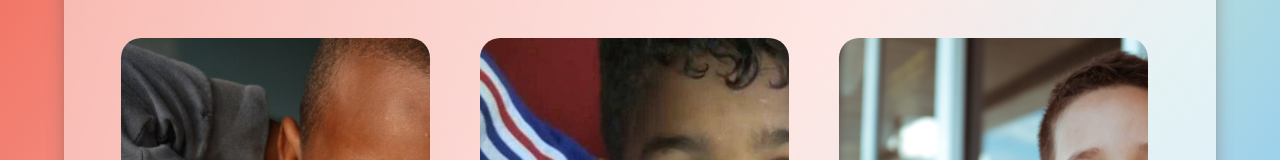
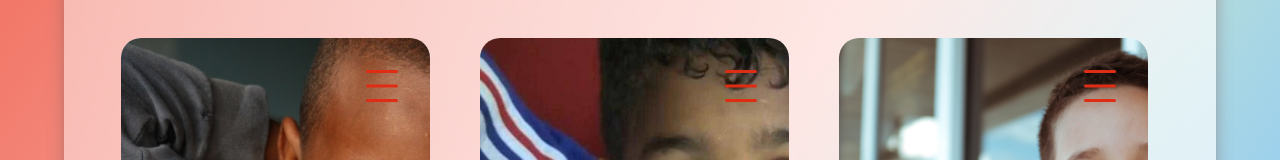
Before and after one commit to bob-mw/anjosDaEducacao, a React (Create React App) app: page /mural in a window 1280 px wide. Shown: the part 339-499 px from the top of the page. Built offline with nearby package versions, Linux system fonts and the light colour scheme.

Commit message:
Menu in closed cards implemented

```diff
--- a/src/components/CardList/index.jsx
+++ b/src/components/CardList/index.jsx
@@ -9,6 +9,11 @@ const Card = ({ id, name, age, city, state }) => {
   return (
     <S.Item>
       <S.CardContentContainer>
+        <S.Menu>
+            <S.Top/>
+            <S.Middle/>
+            <S.Bottom/>
+        </S.Menu>
         <S.CardContent layoutId={`card-container-${id}`}>
           <S.CardImageContainer
             layoutId={`card-image-container-${id}`}
--- a/src/components/CardList/styled.jsx
+++ b/src/components/CardList/styled.jsx
@@ -109,3 +109,47 @@ export const Item = styled.li`
         padding-right: 0;
     }
 `
+
+const thickness = 3;
+
+const Shape = styled.span`
+  display: inline-block;
+  position: absolute;
+  right: 0;
+  width: 100%;
+  height: ${thickness}px;
+  border-radius: 3px;
+  background: var(--bg-darker-orange);
+`
+
+export const Top = styled(Shape)`
+  top: 0;
+`
+
+export const Middle = styled(Shape)`
+  top: 50%;
+  bottom: 50%;
+  transform: translateY(-50%);
+`
+
+export const Bottom = styled(Shape)`
+  bottom: 0;
+`
+
+const side = 2;
+
+export const Menu = styled.div`
+  position: absolute;
+  right: 0.5rem;
+  top: 0.5rem;
+  margin: 1.5rem;
+  width: ${side}rem;
+  height: ${side}rem;
+  z-index: 4;
+  transition: transform 0.2s, opacity 0.2s !important;
+  will-change: transform;
+  &:hover {
+    opacity: 0.7;
+    transform: scale(1.2);
+  }
+`
```
